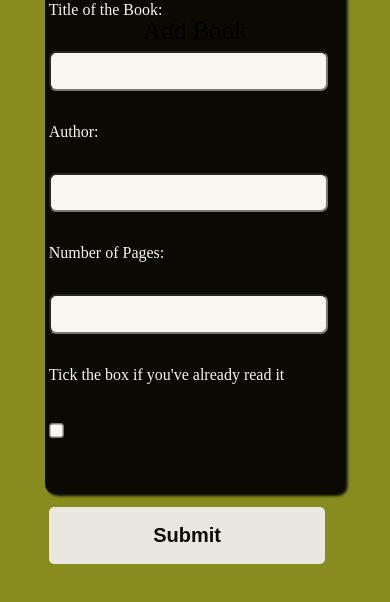
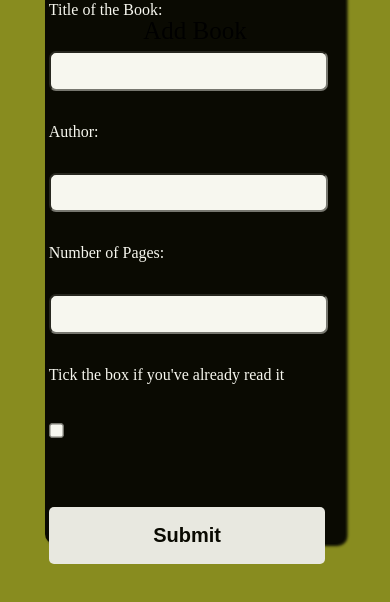
Before and after one commit to notstoe/small-library, a plain HTML site: page index.html in a window 390 px wide. Both pictures are taken after a click on the button "Add Book". Shown: the part 74-676 px from the top of the page. Drawn offline with Linux system fonts and the light colour scheme; a web font is replaced by a local one.

Commit message:
increased height on modal content

```diff
--- a/styles/responsive.css
+++ b/styles/responsive.css
@@ -27,7 +27,7 @@
 
       body .modal div.modal-content {
         width: 75vw;
-        height: 52vh;
+        height: 58vh;
         padding-top:9.3vh;
 
     }
```
